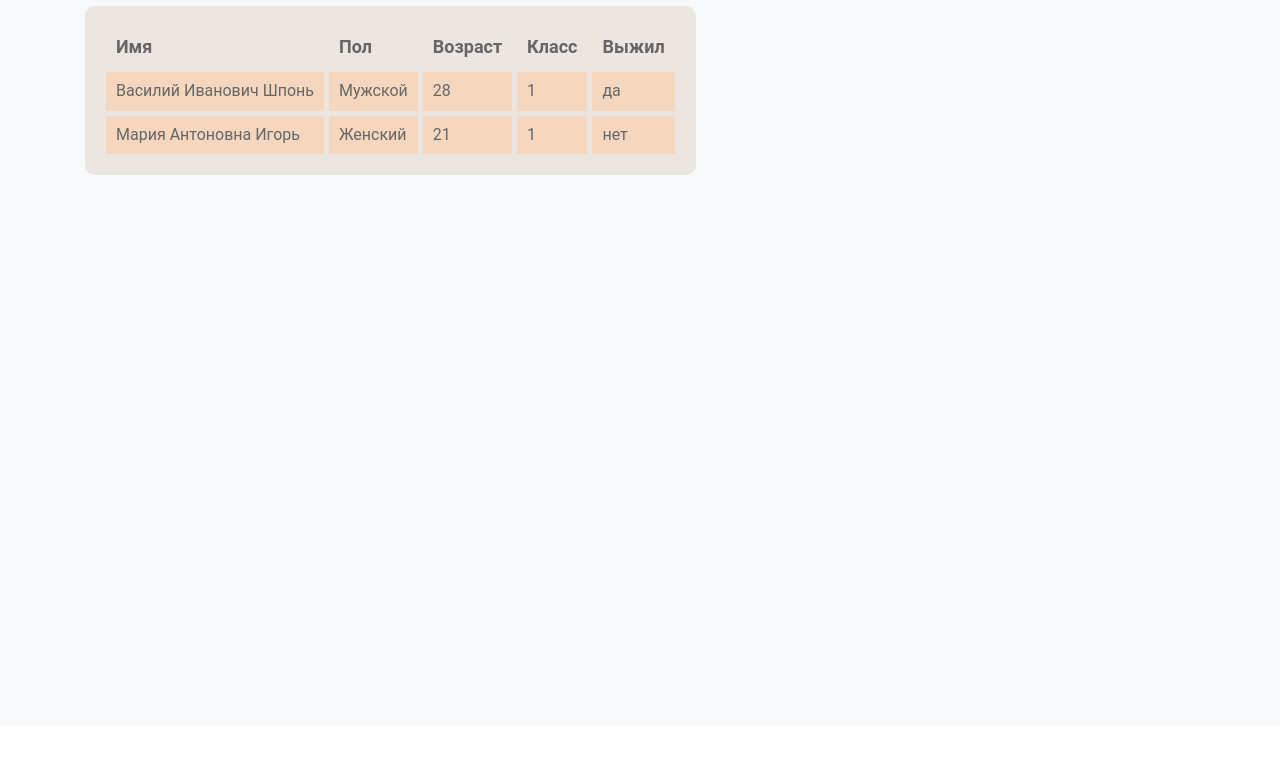
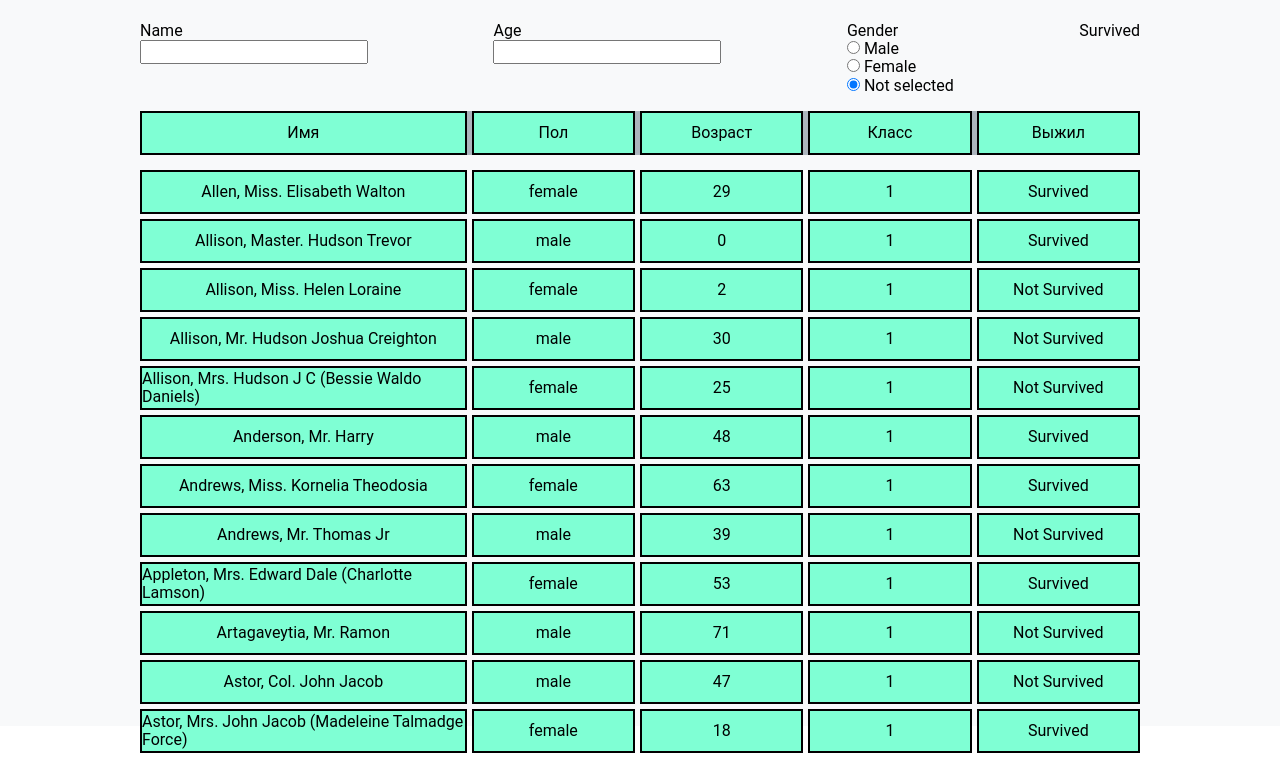
Before and after one commit to stepan-vasiliuk/js_titanik_test, a website built with Vite: page index.html in a window 1280 px wide. Shown: the part 74-831 px from the top of the page. Before the commit the page ends 800 px from the top, so only its background shows below. Built offline with nearby package versions, Linux system fonts and the light colour scheme; files whose address does not match are found by name.

Commit message:
2 filters done

```diff
--- a/index.html
+++ b/index.html
@@ -9,48 +9,65 @@
     <div class="page">
       <header class="page__header">
         <div class="container">
-          <h1>Let's make a table</h1>
+          <h1>Titanic Passangers List</h1>
         </div>
       </header>
       <main class="page__main">
         <div class="container">
           <div id="app">
-            <table class="table">
-              <tr>
-                <th class="table__head">Имя</th>
-                <th class="table__head">Пол</th>
-                <th class="table__head">Возраст</th>
-                <th class="table__head">Класс</th>
-                <th class="table__head">Выжил</th>
-              </tr>
-              <tr>
-                <td class="table__row">Василий Иванович Шпонь</td>
-                <td class="table__row">Мужской</td>
-                <td class="table__row">28</td>
-                <td class="table__row">1</td>
-                <td class="table__row">да</td>
-              </tr>
-              <tr>
-                <td class="table__row">Мария Антоновна Игорь</td>
-                <td class="table__row">Женский</td>
-                <td class="table__row">21</td>
-                <td class="table__row">1</td>
-                <td class="table__row">нет</td>
-              </tr>
+            <div class="control_panel">
+              <ul class="filters">
+                <li class="filters__item">
+                  <span class="filters__item_description">Name</span>
+                  <input type="text" class="filters__item_input" id="name-input"></input>
+                </li>
+                <li class="filters__item">
+                  <span class="filters__item_description">Age</span>
+                  <input type="number" class="filters__item_input" id="age-input"></input>
+                </li>
+                <li class="filters__item">
+                  <span class="filters__item_description">Gender</span>
+                  <div>
+                  <input type="radio" class="filters__item_radio" value="male" id="male" name="gender">
+                  <label for="male">Male</label><br>
+                  <input type="radio" class="filters__item_radio" value="female" id="female" name="gender">
+                  <label for="female">Female</label><br>
+                  <input type="radio" class="filters__item_radio" value="not-selected" id="not-selected" name="gender" checked>
+                  <label for="not-selected">Not selected</label>
+                  </div>
+                </li>
+                <li class="filters__item">
+                  <span class="filters__item_description">Survived</span>
+                  <span class="filters__item_radio"></span>
+                </li>
+              </ul>
 
-            </table>
+            </div>
+              <div class="table" id="table">
+                <section class="table__content table__content-static">
+                  <div class="table__content__cell">Имя</div>
+                  <div class="table__content__cell">Пол</div>
+                  <div class="table__content__cell">Возраст</div>
+                  <div class="table__content__cell">Класс</div>
+                  <div class="table__content__cell">Выжил</div>
+                </section>
+                <section
+                  class="table__content table__content-dynamic"
+                  id="dynamic-content"
+                ></section>
+
+              </div>
+            </div>
           </div>
         </div>
       </main>
       <footer class="page__footer"></footer>
     </div>
     <script type="module">
-      import Main from '/src/js/main.js';
+      import Main from "/src/js/main.js";
 
       let main = new Main();
-      main.render()
-      .then(() => console.log('Страница готова!'));
-
+      main.render().then(() => console.log("Страница готова!"));
     </script>
   </body>
 </html>
--- /dev/null
+++ b/src/assets/lib/create-element.js
@@ -0,0 +1,5 @@
+export default function (html){
+    const div = document.createElement('div');
+    div.innerHTML = html;
+    return div.firstElementChild;
+}
--- a/src/css/container/container.css
+++ b/src/css/container/container.css
@@ -1,5 +1,5 @@
 .container {
-  max-width: 1110px;
+  max-width: 1000px;
   margin: 0 auto;
   padding: 0 16px;
 }
--- /dev/null
+++ b/src/css/control/filters.css
@@ -0,0 +1,12 @@
+.filters {
+  padding: 0;
+  display: flex;
+  flex-direction: row;
+  justify-content: space-between;
+  list-style-type: none;
+}
+
+.filters__item {
+    display: flex;
+    flex-direction: column;
+}
--- a/src/css/style.css
+++ b/src/css/style.css
@@ -2,6 +2,7 @@
 @import "./page/page.css";
 @import "./container/container.css";
 @import "./table/table.css";
+@import "./control/filters.css";
 
 
 :root {
--- a/src/css/table/table.css
+++ b/src/css/table/table.css
@@ -1,14 +1,49 @@
 .table {
-  text-align: left;
+  display: flex;
+  width: 100%;
+  flex-direction: column;
+  gap: 15px;
+  /* text-align: left;
   border-collapse: separate;
   border-spacing: 5px;
   background: var(--some);
   color: var(--brown-1);
   border: 16px solid var(--some);
-  border-radius: 10px;
+  border-radius: 10px; */
 }
 
-.table__head {
+.table__content {
+  margin: 0;
+  display: grid;
+  /* width: 100%; */
+  grid-template-columns: 2fr repeat(4, 1fr);
+  box-sizing: border-box;
+  grid-gap: 5px;
+  align-items: start;
+}
+
+.table__content-static {
+  background: var(--grey-4);
+  /* position: static; */
+  /* border: 1px solid black; */
+}
+
+.table__content-dynamic {
+  /* max-height: 100%;
+  overflow-y: auto; */
+}
+
+.table__content__cell {
+  display: flex;
+  align-items: center;
+  justify-content: center;
+  border: 2px solid black;
+  min-height: 40px;
+  background-color: aquamarine;
+  /* box-sizing: border-box; */
+}
+
+/* .table__head {
     font-size: 18px;
     padding: 10px;
 }
@@ -16,4 +51,4 @@
 .table__row {
     background: var(--orange-1);
     padding: 10px;
-}
+} */
--- /dev/null
+++ b/src/js/components/table/table.js
@@ -0,0 +1,106 @@
+import createElement from "../../../assets/lib/create-element.js"
+import TableRow from "../tableRow/table-row.js";
+
+export default class Table {
+
+    constructor(passengers) {
+        this.passengers = passengers;
+        this.filters = {};
+        this.#render();
+    }
+
+    #render() {
+        this.elem = document.querySelector('#dynamic-content');
+        console.log("elem (table.js)", this.elem);
+        // this.#initElements();
+        this.#mainTemplate(this.passengers);
+    }
+
+    // #mainTemplate() {
+    //     return `
+    //     <section class="table__content table__content-dynamic" id="dynamic-content"></section>
+    //     `
+    // }
+
+    // #initElements() {
+    //     this.tableElement = this.elem.querySelector('.table__content-dynamic');
+
+    // }
+
+    #mainTemplate(passengers) {
+        this.elem.innerHTML = '';
+        let html = '';
+        passengers.forEach(passenger => {
+            html += (this.#rowTemplate(passenger));
+            // let tableRow = new TableRow(passenger);
+            // this.elem.append(tableRow.elem);
+            // this.tableElement.append(tableRow.elem);
+        });
+
+        this.elem.innerHTML = html;
+
+    }
+
+    #rowTemplate(passenger) {
+        return `
+        <div class="table__content__cell">${passenger.name}</div>
+        <div class="table__content__cell">${passenger.gender}</div>
+        <div class="table__content__cell">${Math.floor(passenger.age)}</div>
+        <div class="table__content__cell">${passenger.class}</div>
+        <div class="table__content__cell">${passenger.survived ? 'Survived' : 'Not Survived'}</div>
+        `
+    }
+
+    updateFilters(filterName, filterValue) {
+        this.#initFilters();
+
+        this.filters[filterName] = filterValue;
+        console.log(this.filters);
+
+        let filteredPassengers = this.passengers;
+
+        for(const [key, value] of Object.entries(this.filters)){
+            if(key === 'name' && value.length) {
+                filteredPassengers = this.#filterByName(value, filteredPassengers);
+            }
+            if(key === 'age' && value.length) {
+                filteredPassengers = this.#filterByAge(value, filteredPassengers);
+            }
+        }
+
+        // if (key === 'name') {
+        //     filteredPassengers = this.#filterByName(value, filteredPassengers);
+        // }
+        // if (key === 'age') {
+        //     filteredPassengers = this.#filterByAge(value, filteredPassengers);
+        // }
+
+        this.#mainTemplate(filteredPassengers);
+
+    }
+
+    #filterByName(name, filteredPassengers) {
+        return filteredPassengers.filter((item) => {
+            return item.name.includes(name);
+        })
+        // this.#mainTemplate(filtered);
+    }
+
+    #filterByAge(age, filteredPassengers) {
+        return filteredPassengers.filter((item) => {
+            return Math.floor(item.age) == age;
+        })
+        // this.#mainTemplate(filtered);
+    }
+
+    #initFilters() {
+        if(Object.keys(this.filters).length === 0){
+            this.filters = {
+                name: '',
+                age: '',
+                gender: '',
+                survived: undefined,
+            }
+        }
+    }
+}
--- /dev/null
+++ b/src/js/components/tableRow/table-row.js
@@ -0,0 +1,30 @@
+// import createElement from "../../../assets/lib/create-element";
+
+export default class TableRow {
+    elem = null;
+
+    constructor(passenger) {
+        this.passenger = passenger;
+        this.#render();
+    }
+
+    #render() {
+        const div = document.createElement('div');
+        div.innerHTML = this.#template(this.passenger);
+        console.log("Inner HTML", div.innerHTML);
+        this.elem = div.firstElementChild;
+        // this.elem = createElement(this.#template(this.passenger));
+        console.log("row elem >>> ", this.elem)
+
+    }
+
+    #template(passenger) {
+        return  `
+        <div class="table__content__cell">${passenger.name}</div>
+        <div class="table__content__cell">${passenger.gender}</div>
+        <div class="table__content__cell">${passenger.age}</div>
+        <div class="table__content__cell">${passenger.class}</div>
+        <div class="table__content__cell">${passenger.survived}</div>
+        `
+    }
+}
--- a/src/js/main.js
+++ b/src/js/main.js
@@ -1,7 +1,5 @@
 import '../css/style.css'
-
-// let main = new Main();
-// main.render();
+import Table from './components/table/table';
 
 export default class Main {
 
@@ -11,13 +9,37 @@ export default class Main {
 
 
     async render() {
+        this.#initElements();
+        this.passengers = null;
         try {
-            const response = await fetch('passengers.json');
-            this.products = await response.json();
-            console.log('success!', this.products.length);
+            const response = await fetch('src/js/passengers.json');
+            this.passengers = await response.json();
+            console.log('success!', this.passengers.length);
         } catch (err) {
             console.log('Unable to get passangers list from json');
         }
+        this.#tableRender();
+        this.#addEventListeners();
+    }
+
+    #tableRender() {
+        this.table = new Table(this.passengers);
+        this.tableElement.append(this.table.elem);
+    }
+
+    #initElements() {
+        this.tableElement = document.querySelector('#table');
+        this.nameInputField = document.querySelector('#name-input');
+        this.ageInputField = document.querySelector('#age-input');
+    }
+
+    #addEventListeners() {
+        this.nameInputField.addEventListener('input', (event) => {
+            this.table.updateFilters('name', event.target.value);
+        });
+        this.ageInputField.addEventListener('input', (event) => {
+            this.table.updateFilters('age', event.target.value);
+        });
     }
 
 }
```
Also changed, not shown: src/css/page/page.css (+0 -7 lines).
